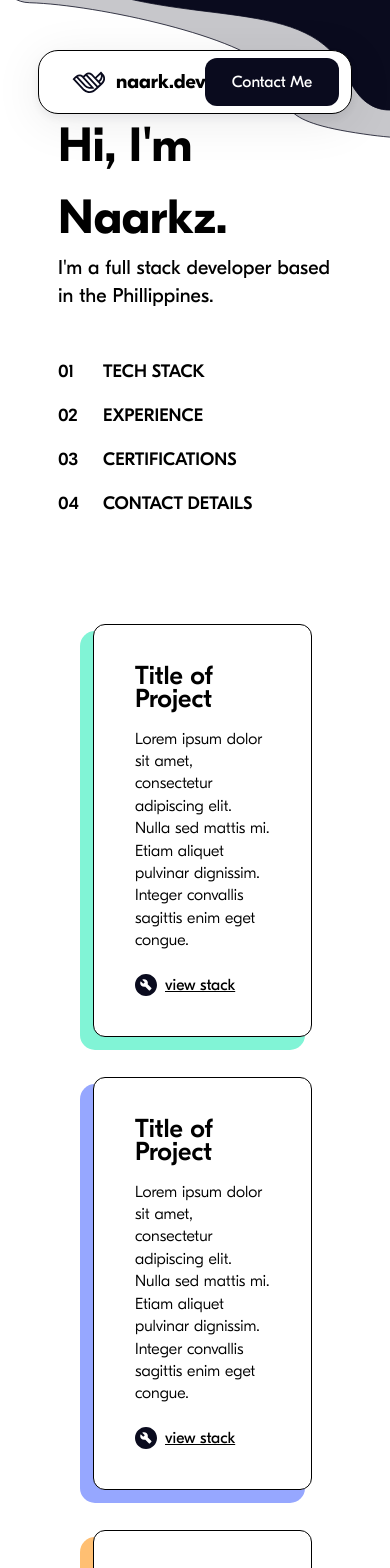
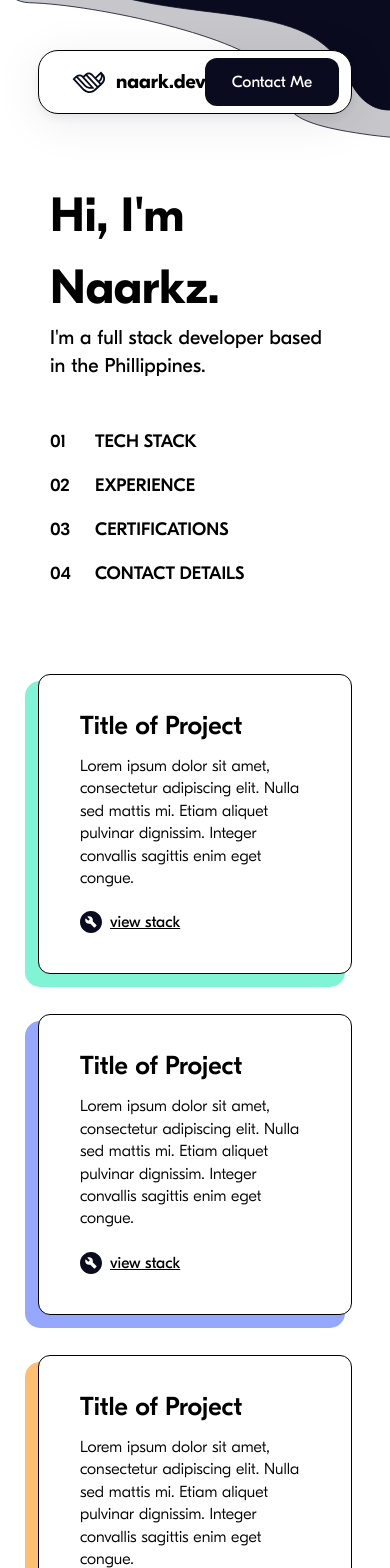
Before and after one commit to Eerkz/naarkzport, a Next.js app: page / in a window 390 px wide. Shown: the top 1568 px of the page. Built offline with nearby package versions, Linux system fonts and the light colour scheme.

Commit message:
style: Fix responsiveness

```diff
--- a/components/layouts/ContentPane.tsx
+++ b/components/layouts/ContentPane.tsx
@@ -5,8 +5,9 @@ export default function ContentPane() {
   return (
     <div
       id="projects-container"
-      className="flex md:w-[60%] w-full gap-[40px] flex-wrap p-[20px] md:max-h-[600px] md:mt-[100px] mt-[50px] md:overflow-scroll"
+      className="flex md:w-[60%] w-full gap-[40px] flex-wrap md:p-[20px] max-h-[100%] md:mt-[110px] mt-[50px] md:overflow-scroll lg:mr-[50px]"
     >
+      <div className="h-[10px] md:block hidden"></div>
       <ProjectBox
         stack={["Typescript", "NextJS", "Tailwind"]}
         color={"#81F4D6"}
--- a/components/layouts/Intro.tsx
+++ b/components/layouts/Intro.tsx
@@ -3,7 +3,8 @@ import SideNav from "../navigation/SideNav";
 
 export default function Intro() {
   return (
-    <section className="flex flex-col md:mt-0 sm:mt-[200px] mt-[40%]">
+    <section className="flex flex-col justify-center md:mt-[0] mt-[180px]  md:pl-[50px] pl-[12px] md:w-[40%] w-full">
+      <div>
         <div className="mb-[51px]">
           <h1 className="font-bold text-[48px]">Hi, I&apos;m Naarkz.</h1>
           <p className="font-[400] text-[20px] leading-[28px]">
@@ -12,6 +13,7 @@ export default function Intro() {
           </p>
         </div>
         <SideNav />
+      </div>
     </section>
   );
 }
--- a/components/layouts/Main.tsx
+++ b/components/layouts/Main.tsx
@@ -14,7 +14,7 @@ export default function Main({ children }: { children: React.ReactNode }) {
         height={369}
         className="absolute top-[-86px] right-0 z-[1]"
       />
-      <main className="relative z-[1000] lg:px-[138px] md:px-[88px] px-[58px] md:pb-0 pb-[100px] flex md:justify-between items-center h-full w-full md:flex-row flex-col">
+      <main className="relative z-[1000] sm:px-[69px] px-[38px] md:pb-0 pb-[100px] flex md:justify-between h-full w-full md:flex-row flex-col">
         {children}
       </main>
       <Image
--- a/components/utils/MessageIcon.tsx
+++ b/components/utils/MessageIcon.tsx
@@ -4,7 +4,7 @@ export default function MessageIcon() {
   return (
     <button
       type="button"
-      className="bg-dark-blue w-[54px] h-[54px] text-white absolute right-[36px] bottom-[40px] rounded-[50%] flex justify-center items-center"
+      className="bg-dark-blue w-[54px] h-[54px] text-white absolute right-[36px] bottom-[40px] rounded-[50%] flex justify-center items-center z-[1000]"
     >
       <Image
         src={"/static/images/message-icon.svg"}
--- a/components/utils/ProjectBox.tsx
+++ b/components/utils/ProjectBox.tsx
@@ -18,7 +18,7 @@ export default function ProjectBox({
 }: ProjectBox) {
   return (
     <div
-      className="project-box-item min-h-[194px] ml-[15px] bg-white cursor-pointer rounded-[12px] border-[1px] border-black px-[41px] py-[40px]"
+      className="project-box-item min-h-[194px] md:ml-[15px] bg-white cursor-pointer rounded-[12px] border-[1px] border-black px-[41px] py-[40px]"
       style={{ boxShadow: `-10px 10px 0px 3px ${color}` }}
     >
       <h1 className="font-[500] text-[26px] leading-[23px] mb-[17px]">
```
Lines whose indentation alone changed are shown as unchanged.
